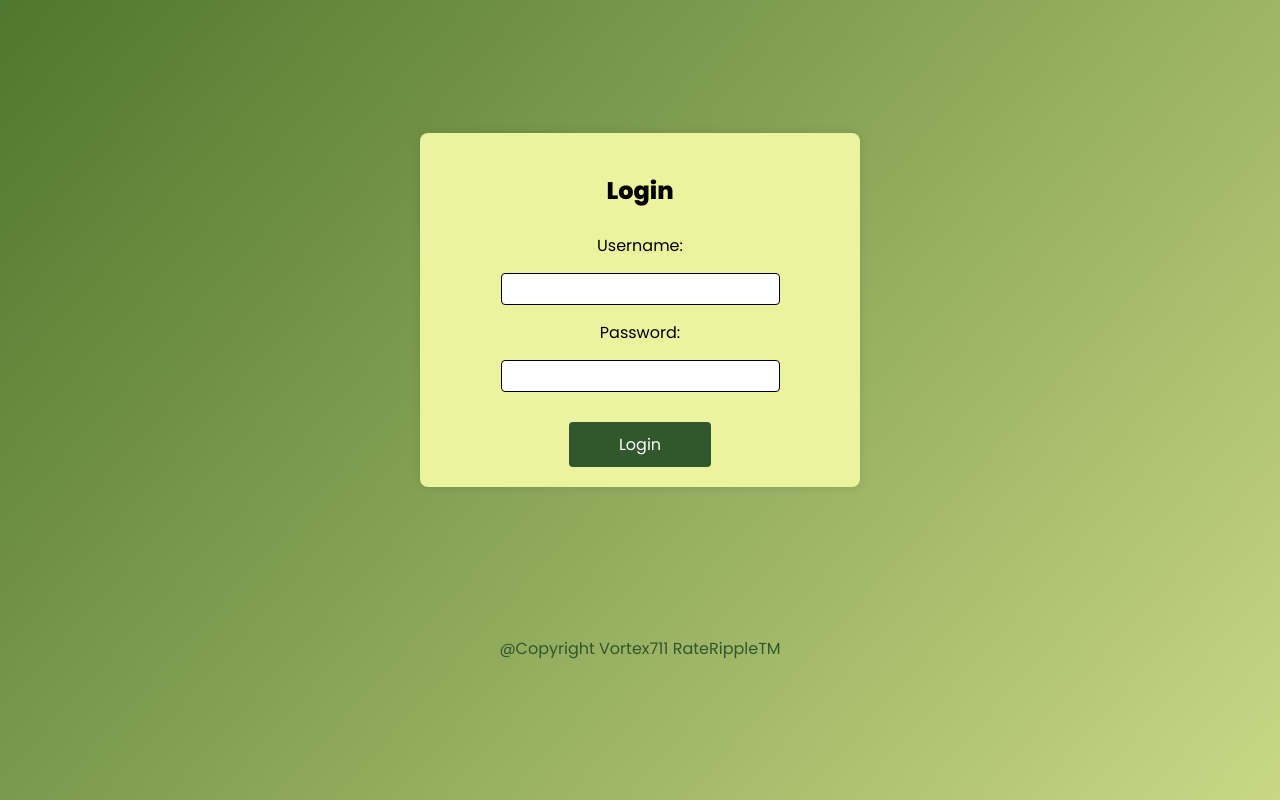
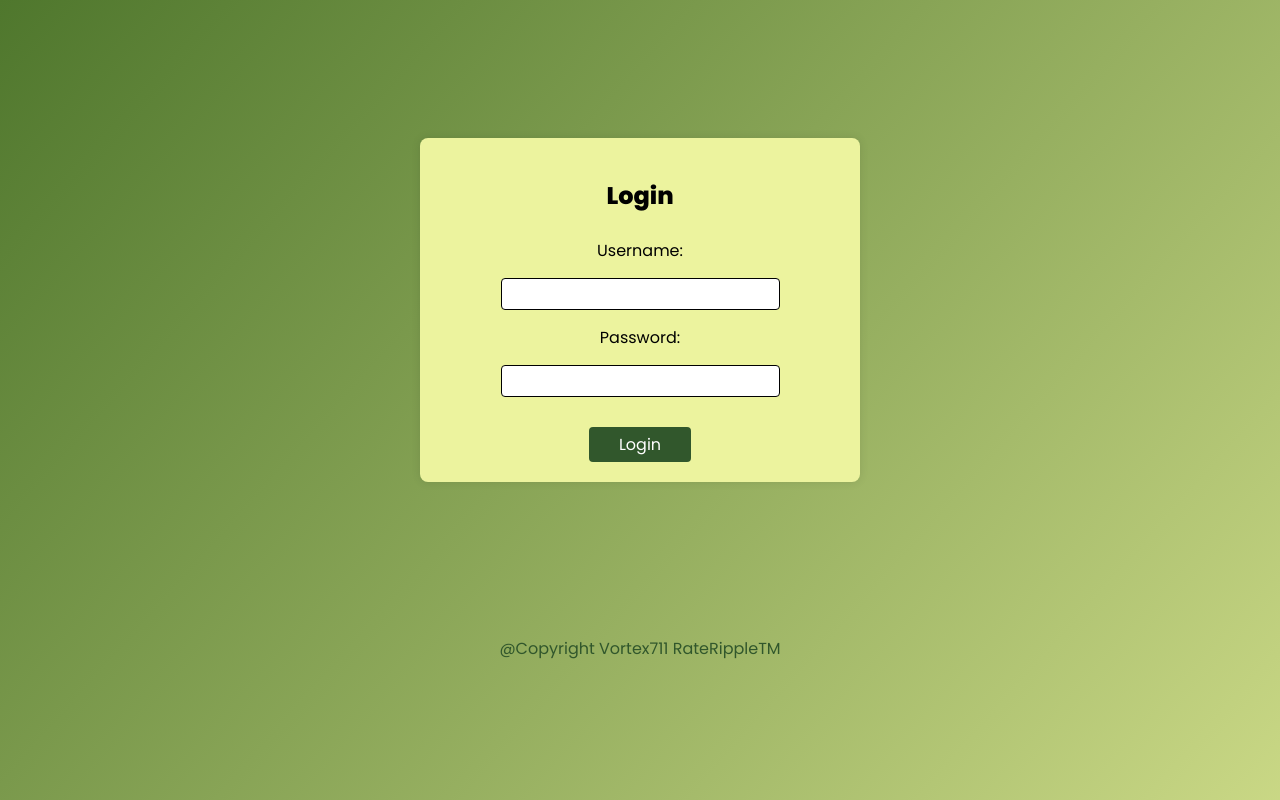
Before and after one commit to Vortex711/Connect-App, a React (Create React App) app in the folder client/: page /login in a window 1280 px wide. Shown: the top 800 px of the page. Built offline with nearby package versions, Linux system fonts and the light colour scheme; the HTML template or start-up script is replaced by a standard one.

Commit message:
css changes

```diff
--- a/client/src/index.css
+++ b/client/src/index.css
@@ -223,7 +223,7 @@ input {
   background: var(--dark);
   border: 0;
   color: #fff;
-  padding: 10px 50px;
+  padding: 5px 30px;
   font-family: "Poppins";
   border-radius: 4px;
   cursor: pointer;
@@ -351,6 +351,7 @@ input {
   display: flex;
   justify-content: space-evenly;
   width: 100%;
+  padding-bottom: 20px;
 }
 
 .user-labels, .user-values {
```
